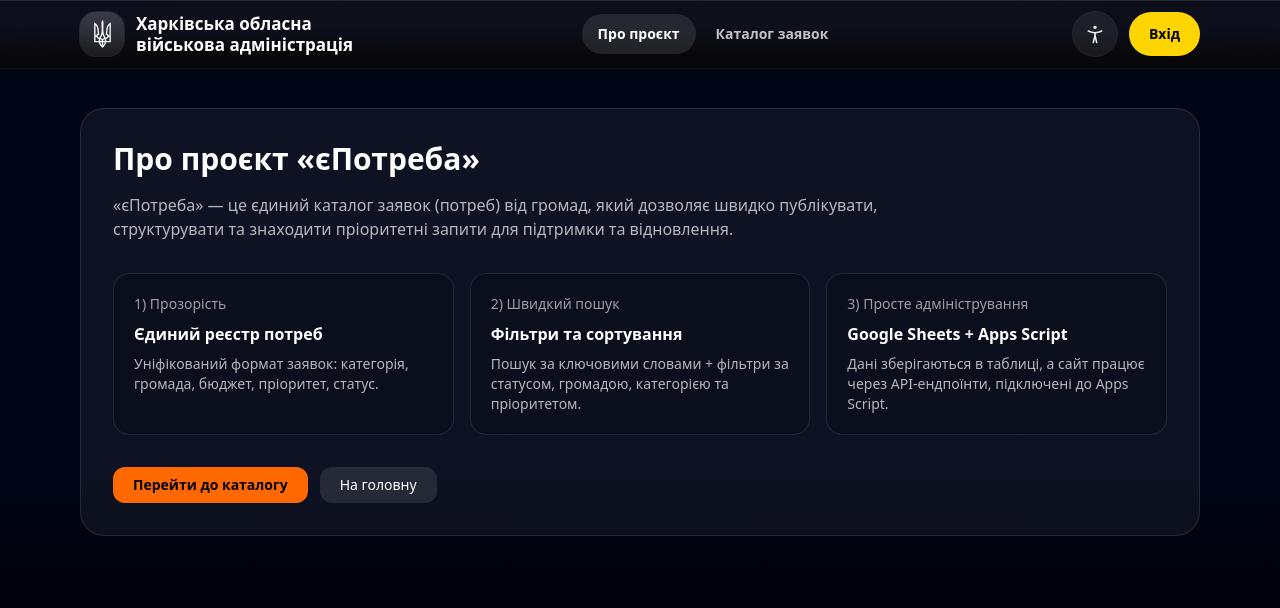
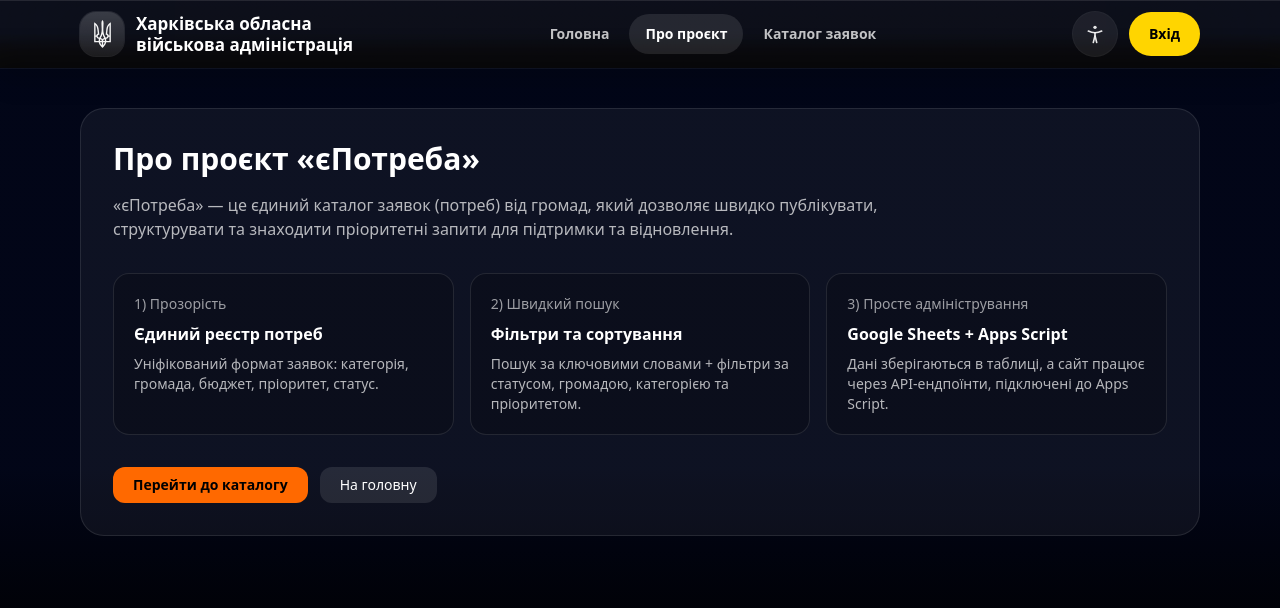
Before and after one commit to ostretiak-cloud/needs-platform, a Next.js app: page /about in a window 1280 px wide. Shown: the top 608 px of the page. Built offline with nearby package versions, Linux system fonts and the light colour scheme.

Commit message:
Add Home button to header navigation

```diff
--- a/components/Header.js
+++ b/components/Header.js
@@ -236,6 +236,7 @@
             </Link>
 
             <nav className="hidden items-center justify-center gap-1 md:flex">
+              <NavLink href="/">Головна</NavLink>
               <NavLink href="/about">Про проєкт</NavLink>
               <NavLink href="/applications">Каталог заявок</NavLink>
             </nav>
@@ -299,6 +300,7 @@
 
           <div className="mx-auto max-w-6xl px-4 pb-3 md:hidden">
             <div className="flex gap-2">
+              <NavLink href="/">Головна</NavLink>
               <NavLink href="/about">Про проєкт</NavLink>
               <NavLink href="/applications">Каталог</NavLink>
             </div>
```
